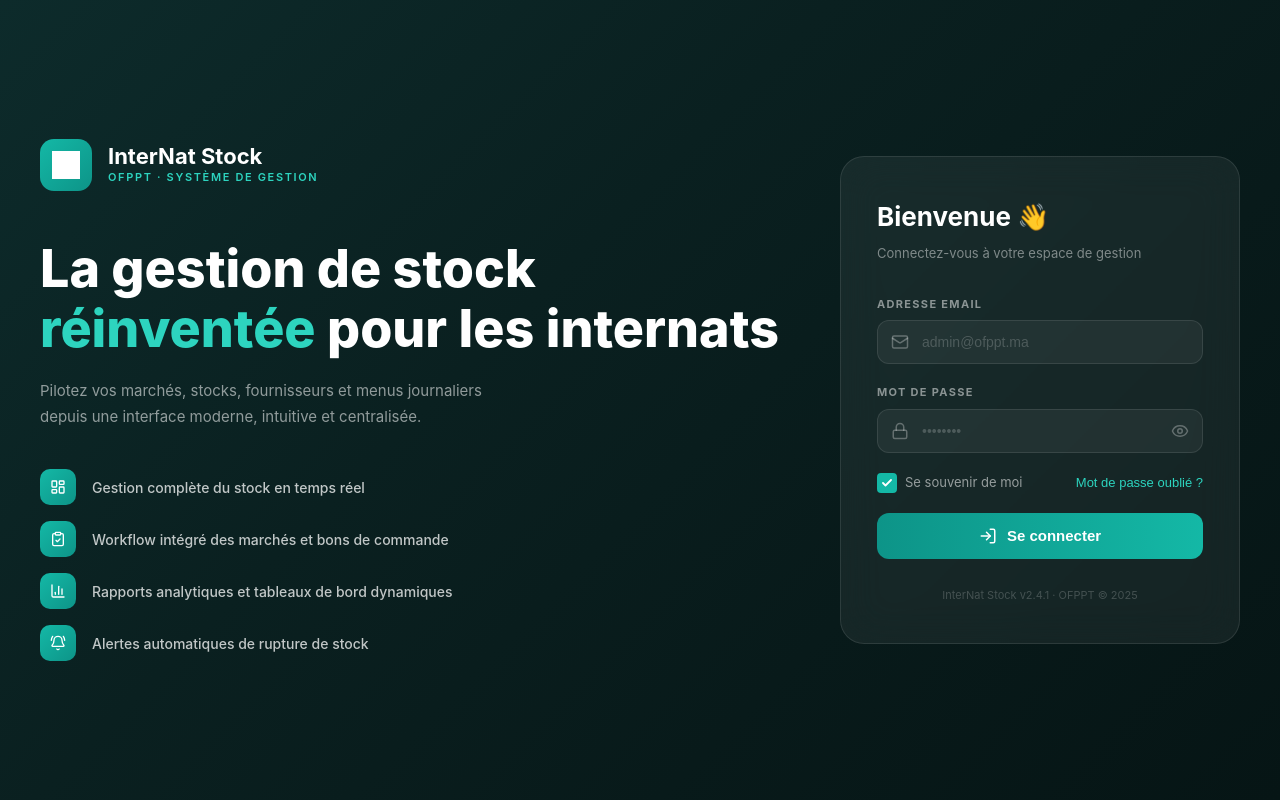
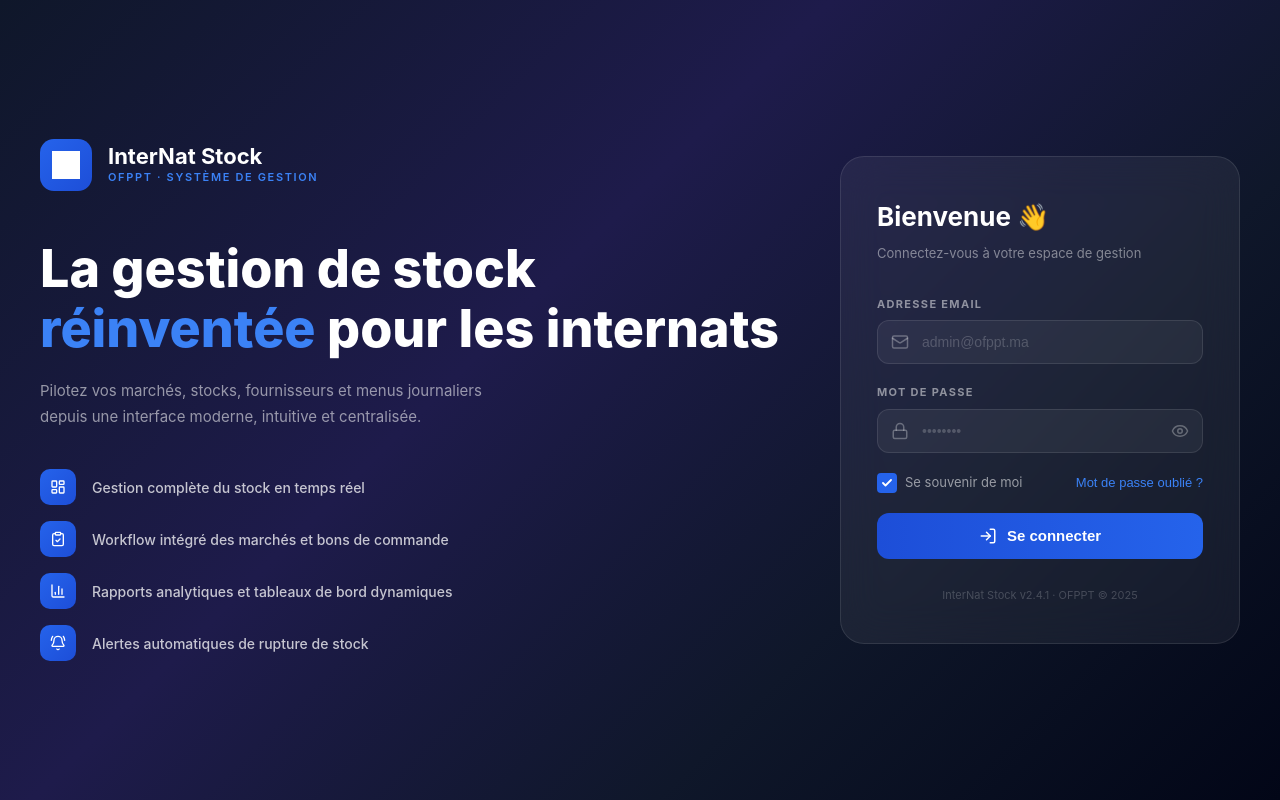
Before and after one commit to ZahiriAsma/projet-setnance, a React (Vite) app in the folder react-frontend/: page / in a window 1280 px wide. Built offline with nearby package versions, Linux system fonts and the light colour scheme.

Commit message:
Change primary color scheme to dark blue

```diff
--- a/react-frontend/src/App.jsx
+++ b/react-frontend/src/App.jsx
@@ -14,7 +14,7 @@
     return (
       <div style={{
         minHeight: '100vh',
-        background: 'linear-gradient(135deg, #0d2b2b 0%, #061515 100%)',
+        background: 'linear-gradient(135deg, #0f172a 0%, #020617 100%)',
         display: 'flex', alignItems: 'center', justifyContent: 'center',
         fontFamily: "'Inter', 'Segoe UI', sans-serif", color: 'white',
       }}>
@@ -22,12 +22,12 @@
           <div style={{
             fontSize: '48px', marginBottom: '16px',
             width: '80px', height: '80px', margin: '0 auto 20px',
-            background: 'linear-gradient(135deg, #14b8a6, #0d9488)',
+            background: 'linear-gradient(135deg, #2563eb, #1d4ed8)',
             borderRadius: '20px', display: 'flex', alignItems: 'center', justifyContent: 'center',
           }}>📦</div>
           <h1 style={{ fontSize: '28px', fontWeight: '700', margin: '0 0 8px' }}>Tableau de Bord</h1>
           <p style={{ color: 'rgba(255,255,255,0.5)', margin: '0 0 28px' }}>
-            Bienvenue, <span style={{ color: '#2dd4bf' }}>{user?.name || 'Utilisateur'}</span>
+            Bienvenue, <span style={{ color: '#3b82f6' }}>{user?.name || 'Utilisateur'}</span>
           </p>
           <button
             onClick={() => {
--- a/react-frontend/src/components/LoginPage.jsx
+++ b/react-frontend/src/components/LoginPage.jsx
@@ -7,7 +7,7 @@
 const inputStyle = (focused) => ({
     width: '100%', boxSizing: 'border-box',
     background: 'rgba(255,255,255,0.05)',
-    border: `1px solid ${focused ? '#14b8a6' : 'rgba(255,255,255,0.1)'}`,
+    border: `1px solid ${focused ? '#2563eb' : 'rgba(255,255,255,0.1)'}`,
     borderRadius: '12px',
     padding: '13px 14px 13px 44px',
     color: 'white', fontSize: '14px', outline: 'none',
@@ -51,7 +51,7 @@
             padding: '24px', backdropFilter: 'blur(6px)',
         }}>
             <div style={{
-                background: '#0f2a2a',
+                background: '#1e293b',
                 border: '1px solid rgba(255,255,255,0.1)',
                 borderRadius: '24px', padding: '36px 32px',
                 width: '100%', maxWidth: '420px',
@@ -72,11 +72,11 @@
                     <div style={{ textAlign: 'center', padding: '16px 0' }}>
                         <div style={{
                             width: '64px', height: '64px', margin: '0 auto 20px',
-                            background: 'rgba(20,184,166,0.15)',
-                            border: '2px solid #14b8a6', borderRadius: '50%',
+                            background: 'rgba(37,99,235,0.15)',
+                            border: '2px solid #2563eb', borderRadius: '50%',
                             display: 'flex', alignItems: 'center', justifyContent: 'center',
                         }}>
-                            <Mail style={{ width: '28px', height: '28px', color: '#14b8a6' }} />
+                            <Mail style={{ width: '28px', height: '28px', color: '#2563eb' }} />
                         </div>
                         <h3 style={{ color: 'white', fontSize: '20px', fontWeight: '700', margin: '0 0 10px' }}>
                             Email envoyé ! ✅
@@ -84,14 +84,14 @@
                         <p style={{ color: 'rgba(255,255,255,0.5)', fontSize: '14px', lineHeight: '1.6', margin: '0 0 8px' }}>
                             Un lien de réinitialisation a été envoyé à
                         </p>
-                        <p style={{ color: '#2dd4bf', fontWeight: '600', fontSize: '14px', margin: '0 0 24px' }}>
+                        <p style={{ color: '#3b82f6', fontWeight: '600', fontSize: '14px', margin: '0 0 24px' }}>
                             {email}
                         </p>
                         <p style={{ color: 'rgba(255,255,255,0.35)', fontSize: '12px', margin: '0 0 28px', lineHeight: '1.6' }}>
                             Vérifiez votre boîte de réception et cliquez sur le lien pour réinitialiser votre mot de passe. Le lien expire dans <strong style={{ color: 'rgba(255,255,255,0.6)' }}>60 minutes</strong>.
                         </p>
                         <button onClick={onClose} style={{
-                            background: 'linear-gradient(90deg, #0d9488, #14b8a6)',
+                            background: 'linear-gradient(90deg, #1d4ed8, #2563eb)',
                             border: 'none', borderRadius: '12px',
                             padding: '12px 32px', color: 'white',
                             fontWeight: '700', fontSize: '14px', cursor: 'pointer',
@@ -105,11 +105,11 @@
                         <div style={{ marginBottom: '28px' }}>
                             <div style={{
                                 width: '48px', height: '48px', marginBottom: '16px',
-                                background: 'rgba(20,184,166,0.1)',
-                                border: '1px solid rgba(20,184,166,0.3)', borderRadius: '14px',
+                                background: 'rgba(37,99,235,0.1)',
+                                border: '1px solid rgba(37,99,235,0.3)', borderRadius: '14px',
                                 display: 'flex', alignItems: 'center', justifyContent: 'center',
                             }}>
-                                <Mail style={{ width: '22px', height: '22px', color: '#14b8a6' }} />
+                                <Mail style={{ width: '22px', height: '22px', color: '#2563eb' }} />
                             </div>
                             <h3 style={{ color: 'white', fontSize: '20px', fontWeight: '700', margin: '0 0 8px' }}>
                                 Mot de passe oublié ?
@@ -137,7 +137,7 @@
                                     <Mail style={{
                                         position: 'absolute', left: '14px', top: '50%',
                                         transform: 'translateY(-50%)', width: '18px', height: '18px',
-                                        color: focused ? '#14b8a6' : 'rgba(255,255,255,0.3)',
+                                        color: focused ? '#2563eb' : 'rgba(255,255,255,0.3)',
                                         transition: 'color 0.2s',
                                     }} />
                                     <input
@@ -152,7 +152,7 @@
                             </div>
 
                             <button type="submit" disabled={loading} style={{
-                                background: 'linear-gradient(90deg, #0d9488, #14b8a6)',
+                                background: 'linear-gradient(90deg, #1d4ed8, #2563eb)',
                                 border: 'none', borderRadius: '12px',
                                 padding: '13px', color: 'white',
                                 fontWeight: '700', fontSize: '14px',
@@ -229,7 +229,7 @@
 
             <div style={{
                 minHeight: '100vh', width: '100%',
-                background: 'linear-gradient(135deg, #0d2b2b 0%, #0a2020 40%, #081a1a 70%, #061515 100%)',
+                background: 'linear-gradient(135deg, #0f172a 0%, #1e1b4b 40%, #0f172a 70%, #020617 100%)',
                 display: 'flex', alignItems: 'center', justifyContent: 'center',
                 fontFamily: "'Inter', 'Segoe UI', sans-serif",
                 padding: '24px', boxSizing: 'border-box',
@@ -245,7 +245,7 @@
                         <div style={{ display: 'flex', alignItems: 'center', gap: '16px', marginBottom: '48px' }}>
                             <div style={{
                                 width: '52px', height: '52px',
-                                background: 'linear-gradient(135deg, #14b8a6, #0d9488)',
+                                background: 'linear-gradient(135deg, #2563eb, #1d4ed8)',
                                 borderRadius: '14px',
                                 display: 'flex', alignItems: 'center', justifyContent: 'center', flexShrink: 0,
                             }}>
@@ -253,13 +253,13 @@
                             </div>
                             <div>
                                 <div style={{ fontSize: '22px', fontWeight: '700', lineHeight: '1.1' }}>InterNat Stock</div>
-                                <div style={{ fontSize: '11px', color: '#2dd4bf', fontWeight: '600', letterSpacing: '0.15em', textTransform: 'uppercase' }}>OFPPT · SYSTÈME DE GESTION</div>
+                                <div style={{ fontSize: '11px', color: '#3b82f6', fontWeight: '600', letterSpacing: '0.15em', textTransform: 'uppercase' }}>OFPPT · SYSTÈME DE GESTION</div>
                             </div>
                         </div>
 
                         <h1 style={{ fontSize: 'clamp(32px, 5vw, 52px)', fontWeight: '800', lineHeight: '1.15', margin: '0 0 20px 0' }}>
                             La gestion de stock<br />
-                            <span style={{ color: '#2dd4bf' }}>réinventée</span> pour les internats
+                            <span style={{ color: '#3b82f6' }}>réinventée</span> pour les internats
                         </h1>
 
                         <p style={{ color: 'rgba(255,255,255,0.55)', fontSize: '15px', lineHeight: '1.7', margin: '0 0 40px 0', maxWidth: '460px' }}>
@@ -271,7 +271,7 @@
                                 <div key={i} style={{ display: 'flex', alignItems: 'center', gap: '16px' }}>
                                     <div style={{
                                         width: '36px', height: '36px', flexShrink: 0,
-                                        background: 'linear-gradient(135deg, #14b8a6, #0d9488)',
+                                        background: 'linear-gradient(135deg, #2563eb, #1d4ed8)',
                                         borderRadius: '10px',
                                         display: 'flex', alignItems: 'center', justifyContent: 'center',
                                     }}>{f.icon}</div>
@@ -314,7 +314,7 @@
                             <div>
                                 <label style={labelStyle}>Adresse Email</label>
                                 <div style={{ position: 'relative' }}>
-                                    <Mail style={{ position: 'absolute', left: '14px', top: '50%', transform: 'translateY(-50%)', width: '18px', height: '18px', color: focused === 'email' ? '#14b8a6' : 'rgba(255,255,255,0.3)', transition: 'color 0.2s' }} />
+                                    <Mail style={{ position: 'absolute', left: '14px', top: '50%', transform: 'translateY(-50%)', width: '18px', height: '18px', color: focused === 'email' ? '#2563eb' : 'rgba(255,255,255,0.3)', transition: 'color 0.2s' }} />
                                     <input type="email" value={email} onChange={e => setEmail(e.target.value)} placeholder="admin@ofppt.ma" required style={inputStyle(focused === 'email')} onFocus={() => setFocused('email')} onBlur={() => setFocused('')} />
                                 </div>
                             </div>
@@ -323,7 +323,7 @@
                             <div>
                                 <label style={labelStyle}>Mot de passe</label>
                                 <div style={{ position: 'relative' }}>
-                                    <Lock style={{ position: 'absolute', left: '14px', top: '50%', transform: 'translateY(-50%)', width: '18px', height: '18px', color: focused === 'pwd' ? '#14b8a6' : 'rgba(255,255,255,0.3)', transition: 'color 0.2s' }} />
+                                    <Lock style={{ position: 'absolute', left: '14px', top: '50%', transform: 'translateY(-50%)', width: '18px', height: '18px', color: focused === 'pwd' ? '#2563eb' : 'rgba(255,255,255,0.3)', transition: 'color 0.2s' }} />
                                     <input type={showPassword ? 'text' : 'password'} value={password} onChange={e => setPassword(e.target.value)} placeholder="••••••••" required style={{ ...inputStyle(focused === 'pwd'), paddingRight: '44px' }} onFocus={() => setFocused('pwd')} onBlur={() => setFocused('')} />
                                     <button type="button" onClick={() => setShowPassword(!showPassword)} style={{ position: 'absolute', right: '14px', top: '50%', transform: 'translateY(-50%)', background: 'none', border: 'none', cursor: 'pointer', color: 'rgba(255,255,255,0.3)', padding: 0, display: 'flex' }}>
                                         {showPassword ? <EyeOff style={{ width: '18px', height: '18px' }} /> : <Eye style={{ width: '18px', height: '18px' }} />}
@@ -337,8 +337,8 @@
                                     <div onClick={() => setRememberMe(!rememberMe)} style={{
                                         width: '16px', height: '16px', flexShrink: 0,
                                         borderRadius: '4px',
-                                        border: `2px solid ${rememberMe ? '#14b8a6' : 'rgba(255,255,255,0.25)'}`,
-                                        background: rememberMe ? '#14b8a6' : 'transparent',
+                                        border: `2px solid ${rememberMe ? '#2563eb' : 'rgba(255,255,255,0.25)'}`,
+                                        background: rememberMe ? '#2563eb' : 'transparent',
                                         display: 'flex', alignItems: 'center', justifyContent: 'center',
                                         cursor: 'pointer', transition: 'all 0.2s',
                                     }}>
@@ -353,7 +353,7 @@
 
                                 <button type="button" onClick={() => setShowForgot(true)} style={{
                                     background: 'none', border: 'none',
-                                    color: '#2dd4bf', cursor: 'pointer',
+                                    color: '#3b82f6', cursor: 'pointer',
                                     fontWeight: '500', fontSize: '13px', padding: 0,
                                 }}>
                                     Mot de passe oublié ?
@@ -362,7 +362,7 @@
 
                             {/* Submit */}
                             <button type="submit" disabled={loading} style={{
-                                background: 'linear-gradient(90deg, #0d9488, #14b8a6)',
+                                background: 'linear-gradient(90deg, #1d4ed8, #2563eb)',
                                 border: 'none', borderRadius: '12px',
                                 padding: '14px', color: 'white',
                                 fontSize: '15px', fontWeight: '700',
--- a/react-frontend/src/components/ResetPasswordPage.jsx
+++ b/react-frontend/src/components/ResetPasswordPage.jsx
@@ -6,7 +6,7 @@
 const inputStyle = (focused) => ({
     width: '100%', boxSizing: 'border-box',
     background: 'rgba(255,255,255,0.05)',
-    border: `1px solid ${focused ? '#14b8a6' : 'rgba(255,255,255,0.1)'}`,
+    border: `1px solid ${focused ? '#2563eb' : 'rgba(255,255,255,0.1)'}`,
     borderRadius: '12px',
     padding: '13px 14px 13px 44px',
     color: 'white', fontSize: '14px', outline: 'none',
@@ -39,7 +39,7 @@
         if (pwd.length === 0) return { level: 0, label: '', color: 'transparent' };
         if (pwd.length < 6) return { level: 1, label: 'Trop court', color: '#ef4444' };
         if (pwd.length < 8 || !/[0-9]/.test(pwd)) return { level: 2, label: 'Moyen', color: '#f59e0b' };
-        if (/[A-Z]/.test(pwd) && /[0-9]/.test(pwd) && pwd.length >= 8) return { level: 3, label: 'Fort', color: '#14b8a6' };
+        if (/[A-Z]/.test(pwd) && /[0-9]/.test(pwd) && pwd.length >= 8) return { level: 3, label: 'Fort', color: '#2563eb' };
         return { level: 2, label: 'Moyen', color: '#f59e0b' };
     };
     const strength = getStrength(password);
@@ -77,7 +77,7 @@
     return (
         <div style={{
             minHeight: '100vh', width: '100%',
-            background: 'linear-gradient(135deg, #0d2b2b 0%, #0a2020 40%, #081a1a 70%, #061515 100%)',
+            background: 'linear-gradient(135deg, #0f172a 0%, #1e1b4b 40%, #0f172a 70%, #020617 100%)',
             display: 'flex', alignItems: 'center', justifyContent: 'center',
             fontFamily: "'Inter', 'Segoe UI', sans-serif",
             padding: '24px', boxSizing: 'border-box',
@@ -87,7 +87,7 @@
                 <div style={{ display: 'flex', alignItems: 'center', gap: '12px', marginBottom: '32px', justifyContent: 'center' }}>
                     <div style={{
                         width: '44px', height: '44px',
-                        background: 'linear-gradient(135deg, #14b8a6, #0d9488)',
+                        background: 'linear-gradient(135deg, #2563eb, #1d4ed8)',
                         borderRadius: '12px',
                         display: 'flex', alignItems: 'center', justifyContent: 'center',
                     }}>
@@ -95,7 +95,7 @@
                     </div>
                     <div>
                         <div style={{ fontSize: '18px', fontWeight: '700', color: 'white' }}>InterNat Stock</div>
-                        <div style={{ fontSize: '10px', color: '#2dd4bf', fontWeight: '600', letterSpacing: '0.12em', textTransform: 'uppercase' }}>OFPPT · SYSTÈME DE GESTION</div>
+                        <div style={{ fontSize: '10px', color: '#3b82f6', fontWeight: '600', letterSpacing: '0.12em', textTransform: 'uppercase' }}>OFPPT · SYSTÈME DE GESTION</div>
                     </div>
                 </div>
 
@@ -112,11 +112,11 @@
                         <div style={{ textAlign: 'center', padding: '8px 0' }}>
                             <div style={{
                                 width: '68px', height: '68px', margin: '0 auto 20px',
-                                background: 'rgba(20,184,166,0.15)',
-                                border: '2px solid #14b8a6', borderRadius: '50%',
+                                background: 'rgba(37,99,235,0.15)',
+                                border: '2px solid #2563eb', borderRadius: '50%',
                                 display: 'flex', alignItems: 'center', justifyContent: 'center',
                             }}>
-                                <CheckCircle style={{ width: '32px', height: '32px', color: '#14b8a6' }} />
+                                <CheckCircle style={{ width: '32px', height: '32px', color: '#2563eb' }} />
                             </div>
                             <h2 style={{ color: 'white', fontSize: '22px', fontWeight: '700', margin: '0 0 10px' }}>
                                 Mot de passe mis à jour !
@@ -127,7 +127,7 @@
                             <button
                                 onClick={() => window.location.href = '/'}
                                 style={{
-                                    background: 'linear-gradient(90deg, #0d9488, #14b8a6)',
+                                    background: 'linear-gradient(90deg, #1d4ed8, #2563eb)',
                                     border: 'none', borderRadius: '12px',
                                     padding: '13px 32px', color: 'white',
                                     fontWeight: '700', fontSize: '15px', cursor: 'pointer',
@@ -144,18 +144,18 @@
                             <div style={{ marginBottom: '28px' }}>
                                 <div style={{
                                     width: '48px', height: '48px', marginBottom: '16px',
-                                    background: 'rgba(20,184,166,0.1)',
-                                    border: '1px solid rgba(20,184,166,0.3)', borderRadius: '14px',
+                                    background: 'rgba(37,99,235,0.1)',
+                                    border: '1px solid rgba(37,99,235,0.3)', borderRadius: '14px',
                                     display: 'flex', alignItems: 'center', justifyContent: 'center',
                                 }}>
-                                    <ShieldCheck style={{ width: '22px', height: '22px', color: '#14b8a6' }} />
+                                    <ShieldCheck style={{ width: '22px', height: '22px', color: '#2563eb' }} />
                                 </div>
                                 <h2 style={{ color: 'white', fontSize: '22px', fontWeight: '700', margin: '0 0 8px' }}>
                                     Nouveau mot de passe
                                 </h2>
                                 <p style={{ color: 'rgba(255,255,255,0.4)', fontSize: '13px', margin: 0 }}>
                                     Choisissez un mot de passe sécurisé pour{' '}
-                                    <span style={{ color: '#2dd4bf' }}>{emailParam}</span>
+                                    <span style={{ color: '#3b82f6' }}>{emailParam}</span>
                                 </p>
                             </div>
 
@@ -187,7 +187,7 @@
                                 <div>
                                     <label style={labelStyle}>Nouveau mot de passe</label>
                                     <div style={{ position: 'relative' }}>
-                                        <Lock style={{ position: 'absolute', left: '14px', top: '50%', transform: 'translateY(-50%)', width: '18px', height: '18px', color: focused === 'pwd' ? '#14b8a6' : 'rgba(255,255,255,0.3)', transition: 'color 0.2s' }} />
+                                        <Lock style={{ position: 'absolute', left: '14px', top: '50%', transform: 'translateY(-50%)', width: '18px', height: '18px', color: focused === 'pwd' ? '#2563eb' : 'rgba(255,255,255,0.3)', transition: 'color 0.2s' }} />
                                         <input
                                             type={showPassword ? 'text' : 'password'} value={password}
                                             onChange={e => setPassword(e.target.value)}
@@ -222,7 +222,7 @@
                                 <div>
                                     <label style={labelStyle}>Confirmer le mot de passe</label>
                                     <div style={{ position: 'relative' }}>
-                                        <Lock style={{ position: 'absolute', left: '14px', top: '50%', transform: 'translateY(-50%)', width: '18px', height: '18px', color: focused === 'confirm' ? '#14b8a6' : 'rgba(255,255,255,0.3)', transition: 'color 0.2s' }} />
+                                        <Lock style={{ position: 'absolute', left: '14px', top: '50%', transform: 'translateY(-50%)', width: '18px', height: '18px', color: focused === 'confirm' ? '#2563eb' : 'rgba(255,255,255,0.3)', transition: 'color 0.2s' }} />
                                         <input
                                             type={showConfirm ? 'text' : 'password'} value={passwordConfirm}
                                             onChange={e => setPasswordConfirm(e.target.value)}
@@ -232,7 +232,7 @@
                                                 paddingRight: '44px',
                                                 borderColor: passwordConfirm && password !== passwordConfirm
                                                     ? '#ef4444'
-                                                    : (focused === 'confirm' ? '#14b8a6' : 'rgba(255,255,255,0.1)'),
+                                                    : (focused === 'confirm' ? '#2563eb' : 'rgba(255,255,255,0.1)'),
                                             }}
                                             onFocus={() => setFocused('confirm')}
                                             onBlur={() => setFocused('')}
@@ -247,14 +247,14 @@
                                         </p>
                                     )}
                                     {passwordConfirm && password === passwordConfirm && password.length >= 6 && (
-                                        <p style={{ color: '#14b8a6', fontSize: '11px', marginTop: '6px' }}>
+                                        <p style={{ color: '#2563eb', fontSize: '11px', marginTop: '6px' }}>
                                             ✓ Les mots de passe correspondent
                                         </p>
                                     )}
                                 </div>
 
                                 <button type="submit" disabled={loading || !token} style={{
-                                    background: !token ? 'rgba(255,255,255,0.1)' : 'linear-gradient(90deg, #0d9488, #14b8a6)',
+                                    background: !token ? 'rgba(255,255,255,0.1)' : 'linear-gradient(90deg, #1d4ed8, #2563eb)',
                                     border: 'none', borderRadius: '12px',
                                     padding: '14px', color: 'white',
                                     fontSize: '15px', fontWeight: '700',
```
